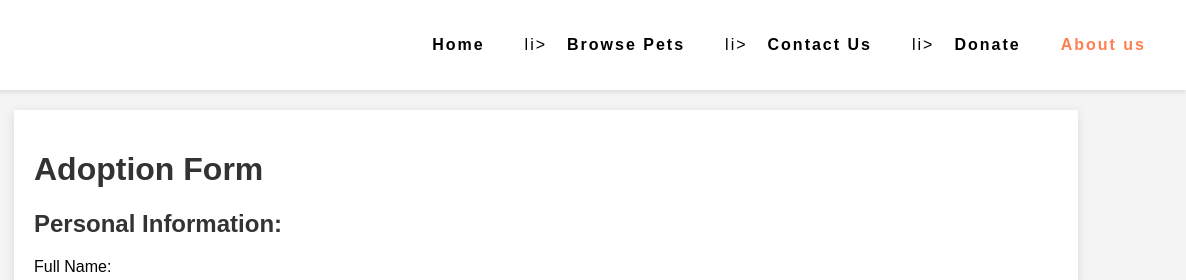
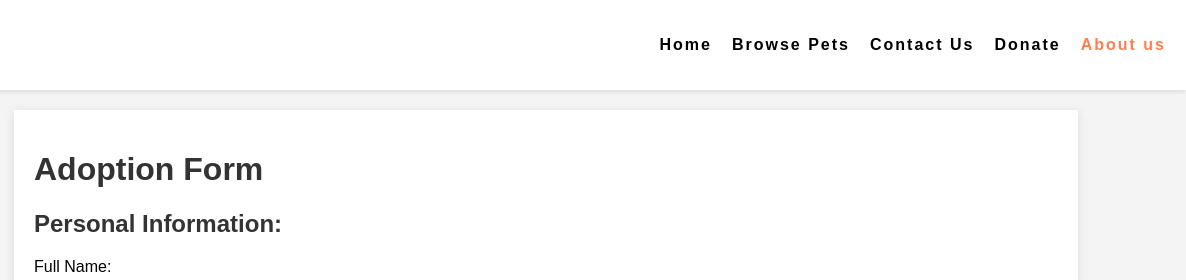
Before and after one commit to Hussain3855/swe363-project, a plain HTML site: page codeDesktop/Adoption-form.html in a window 1280 px wide. Shown: the top 280 px of the page, 94-1280 px from the left. Drawn offline with Linux system fonts and the light colour scheme; files whose address does not match are found by name.

Commit message:
Update Adoption-form.html

```diff
--- a/codeDesktop/Adoption-form.html
+++ b/codeDesktop/Adoption-form.html
@@ -95,13 +95,14 @@
     <header class="header">
         <img src="Screenshot 2024-10-01 at 7.12.02 PM.png" alt="Adopt a Pet Logo">
         <nav>
-            <ul class="navigation">
-                <li><a href="Home.html">Home</a></li>li>
-                <li><a href="Browse-pets.html">Browse Pets</a></li>li>
-                <li><a href="Contact-us.html">Contact Us</a></li>li>
-                <li><a href="Donate.html">Donate</a></li>
-                <li> <a href="About-us.html" style="color: #ff7f50;">About us</a></li>
-            </ul>
+             <div class="navigation">
+            <a href="Home.html">Home</a>
+            <a href="Browse-pets.html">Browse Pets</a>
+            <a href="Contact-us.html">Contact Us</a>
+            <a href="Donate.html">Donate</a>
+            <a href="About-us.html" style="color: #ff7f50;">About us</a>
+
+        </div>
         </nav>
     </header>
     <main>
```
